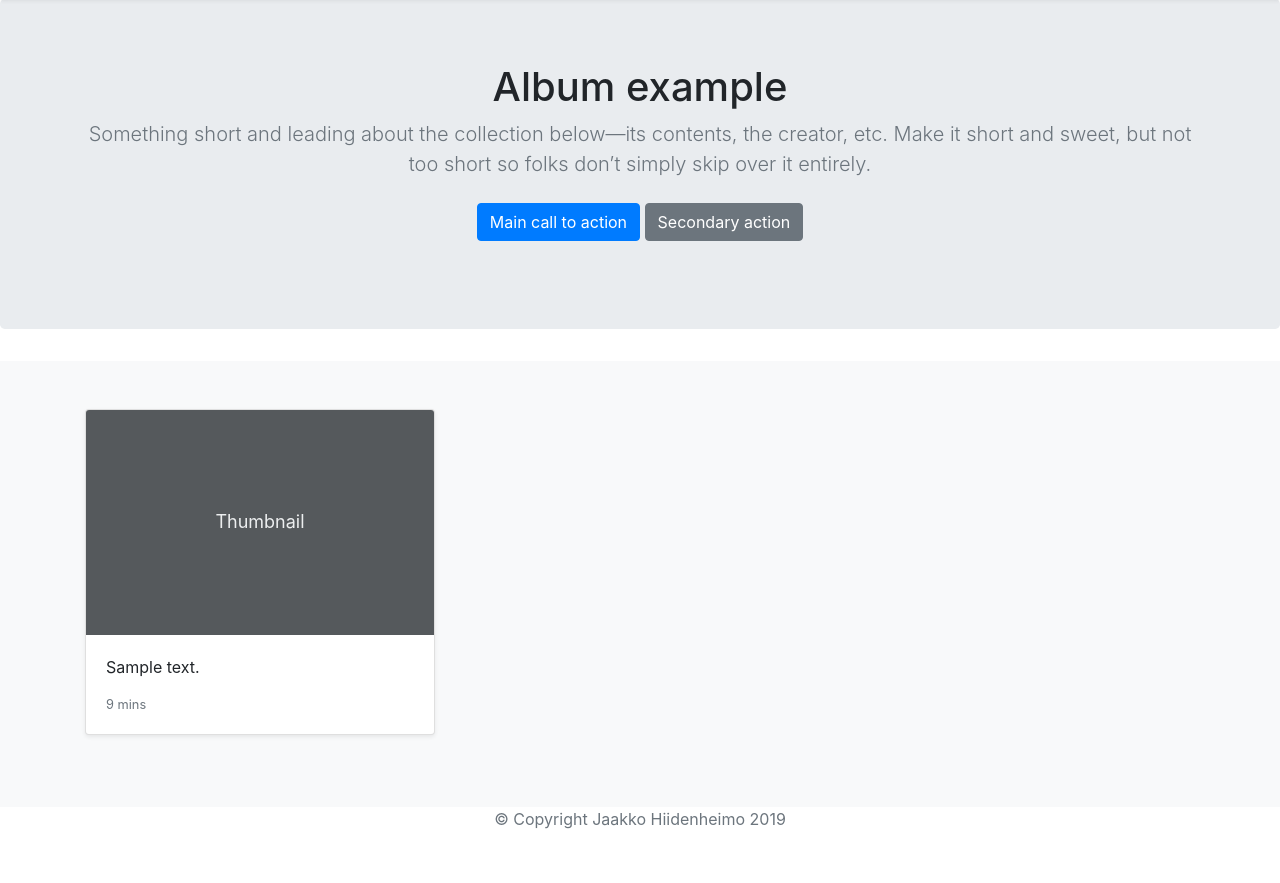
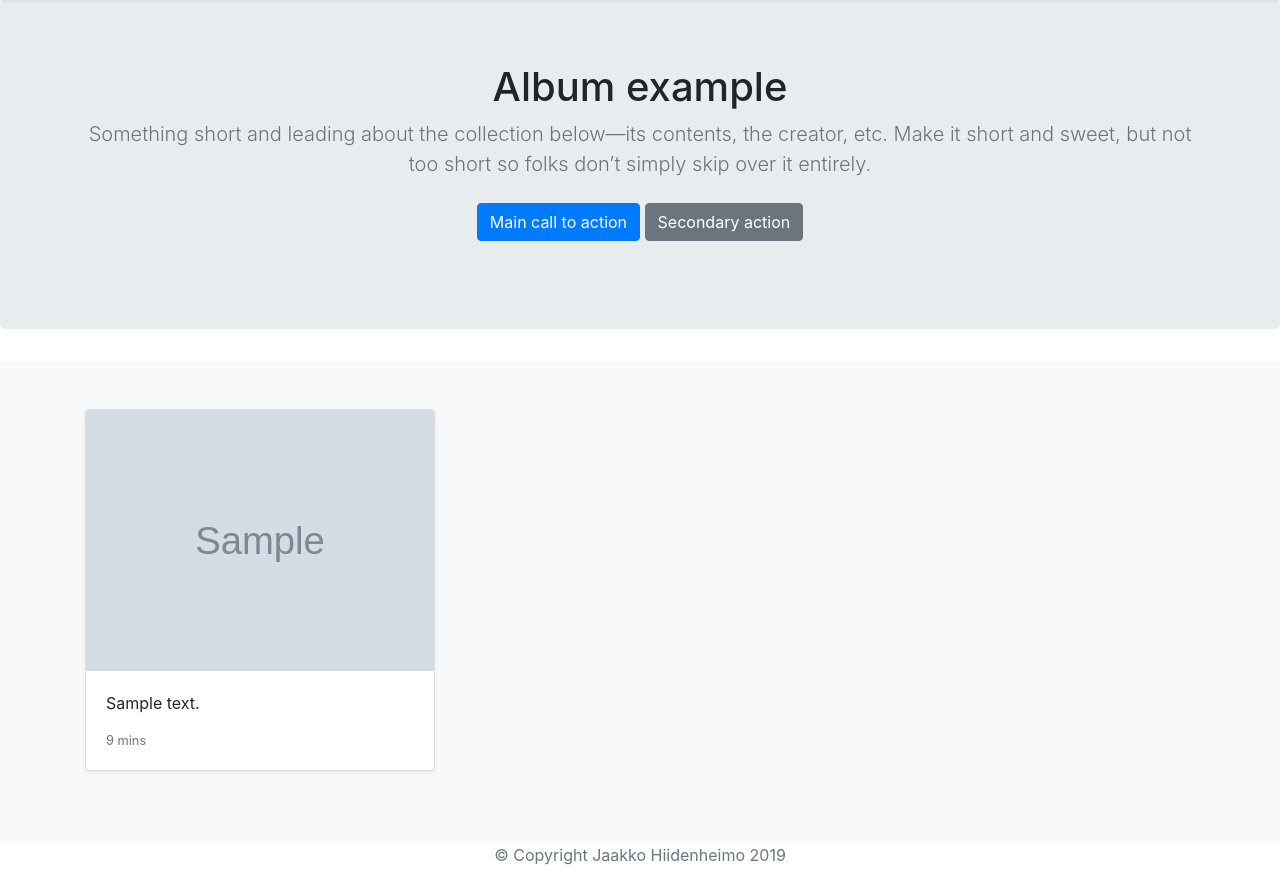
Before and after one commit to hheimo/portfolio, a Django app: template jobs/templates/jobs/home.html in a window 1280 px wide. Shown: the part 57-940 px from the top of the page. Before the commit the page ends 886 px from the top, so only its background shows below. Run offline with Django 3.2, Linux system fonts and the light colour scheme; the template is opened without the code that fills it: most values are stand-ins (such as "Sample title", 1, 10 or a date in 2020); grey boxes marked "Sample" are stand-in pictures; data that the repository does not hold is empty; some libraries are stand-ins or nearby versions.

Commit message:
End of day

```diff
--- a/jobs/templates/jobs/home.html
+++ b/jobs/templates/jobs/home.html
@@ -136,22 +136,7 @@
 
             <div class="col-md-4">
               <div class="card mb-4 shadow-sm">
-                <svg
-                  class="bd-placeholder-img card-img-top"
-                  width="100%"
-                  height="225"
-                  xmlns="http://www.w3.org/2000/svg"
-                  preserveAspectRatio="xMidYMid slice"
-                  focusable="false"
-                  role="img"
-                  aria-label="Placeholder: Thumbnail"
-                >
-                  <title>Placeholder</title>
-                  <rect width="100%" height="100%" fill="#55595c" />
-                  <text x="50%" y="50%" fill="#eceeef" dy=".3em">
-                    Thumbnail
-                  </text>
-                </svg>
+                <img class="card-img-top" src="{{ job.image.url }}" />
                 <div class="card-body">
                   <p class="card-text">
                     {{ job.summary }}
```
